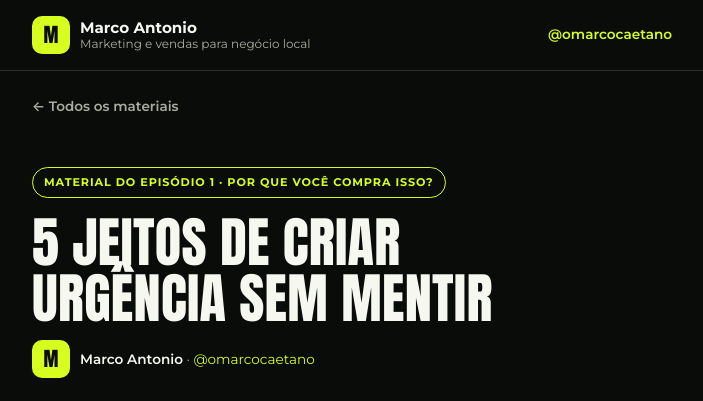
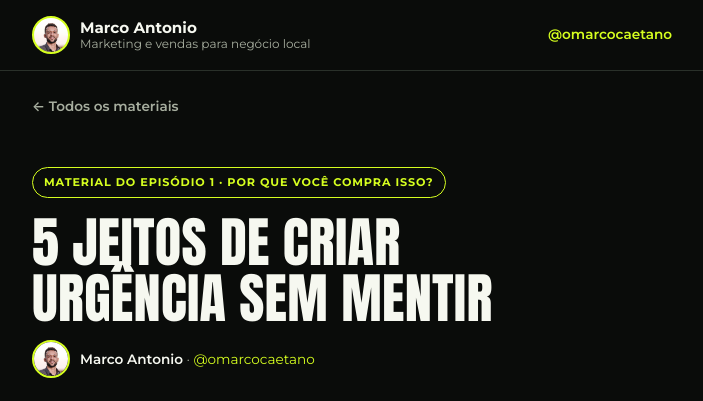
Before and after one commit to omarcocaetano/omarcocaetano.github.io, a plain HTML site: page honesto/index.html in a window 1280 px wide. Shown: the top 401 px of the page, without its empty margins (288-991 px from the left). Drawn offline with Linux system fonts and the light colour scheme.

Commit message:
Troca o logo M pela foto do Marco no blog, no /honesto e no /links
Co-Authored-By: Claude Opus 5.5 <noreply@anthropic.com>
Claude-Session: https://claude.ai/code/session_01CQfddk9fnshRtkbUPPCrTJ

```diff
--- a/honesto/index.html
+++ b/honesto/index.html
@@ -59,11 +59,12 @@ header.top { border-bottom: 1px solid var(--line); }
 header.top .wrap { display: flex; align-items: center; justify-content: space-between; gap: 16px; padding-top: 16px; padding-bottom: 16px; }
 .brand { display: flex; align-items: center; gap: 10px; text-decoration: none; }
 .brand-badge {
-  width: 38px; height: 38px; border-radius: 10px;
+  width: 38px; height: 38px; border-radius: 50%; overflow: hidden; border: 2px solid var(--lime); flex: none;
   background: var(--lime); color: var(--on-lime);
   display: grid; place-items: center;
   font-family: var(--display); font-size: 1.25rem;
 }
+.brand-badge img { width: 100%; height: 100%; object-fit: cover; display: block; }
 .brand-name { font-weight: 700; font-size: .95rem; line-height: 1.2; }
 .brand-name small { display: block; font-weight: 400; font-size: .75rem; color: var(--muted); }
 .ig-link { font-size: .85rem; font-weight: 600; text-decoration: none; color: var(--lime); }
@@ -226,7 +227,7 @@ article p, article li { font-size: 1.06rem; }
 <header class="top">
   <div class="wrap">
     <a class="brand" href="/" aria-label="Página inicial do blog">
-      <span class="brand-badge" aria-hidden="true">M</span>
+      <span class="brand-badge" aria-hidden="true"><img src="../foto.jpg" alt=""></span>
       <span class="brand-name">Marco Antonio<small>Marketing e vendas para negócio local</small></span>
     </a>
     <a class="ig-link" href="https://instagram.com/omarcocaetano" target="_blank" rel="noopener">@omarcocaetano</a>
@@ -238,7 +239,7 @@ article p, article li { font-size: 1.06rem; }
   <article>
     <span class="ep">Material do episódio 1 · Por que você compra isso?</span>
     <h1>5 jeitos de criar urgência sem mentir</h1>
-    <p class="byline"><span class="brand-badge" aria-hidden="true">M</span><span><b>Marco Antonio</b> · <a href="https://instagram.com/omarcocaetano" target="_blank" rel="noopener">@omarcocaetano</a></span></p>
+    <p class="byline"><span class="brand-badge" aria-hidden="true"><img src="../foto.jpg" alt=""></span><span><b>Marco Antonio</b> · <a href="https://instagram.com/omarcocaetano" target="_blank" rel="noopener">@omarcocaetano</a></span></p>
 
     <p class="lead">Você viu no vídeo: pesquisadores de Princeton e da Universidade de Chicago analisaram 11 mil sites de compra, e mais de 1 em cada 10 usava truques para empurrar a compra. Relógio que reinicia, estoque que nunca acaba, "fulano acabou de comprar" que nunca existiu.</p>
     <p><span class="mark">Urgência funciona. Mas cliente enganado compra uma vez. Cliente que confia volta.</span></p>
```
Also changed, not shown: index.html (+4 -3 lines), links/index.html (+3 -2 lines), foto.jpg (added).
